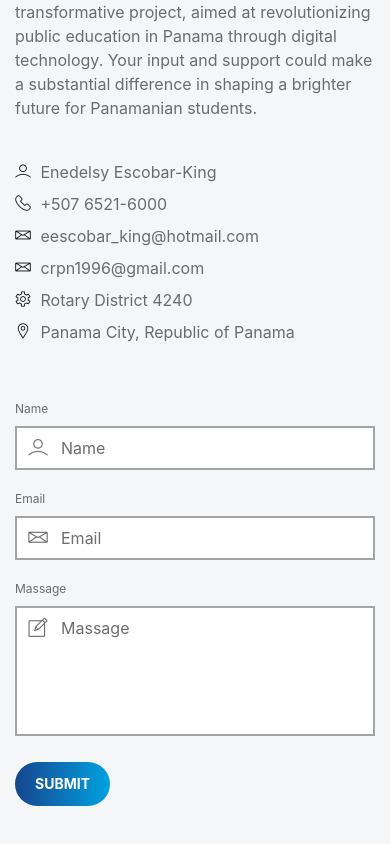
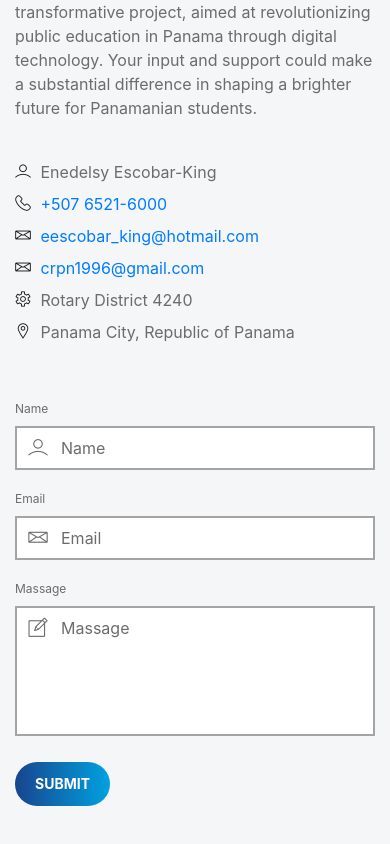
Before and after one commit to barustudio/rotaryedutechforpanama_landing, a Svelte app: page / in a window 390 px wide. Shown: the part 7128-7972 px from the top of the page. Built offline with nearby package versions, Linux system fonts and the light colour scheme.

Commit message:
feat(Contact): add type property and add links for phone and email types

```diff
--- a/src/Contact.svelte
+++ b/src/Contact.svelte
@@ -25,7 +25,15 @@
                     <p class="text">{contactText}</p>
                     <ul class="contact-info">
                         {#each contactInfo as info}
-                            <li><i class={info.icon} /> {info.text}</li>
+                        <li>
+                            <i class={info.icon} />
+                                {#if info.type === "mail"}
+                                <a href={"mailto:" + info.text}>{info.text}</a>
+                                {:else if info.type === "phone"}
+                                <a href={"tel:" + info.text}>{info.text}</a>
+                                {:else}
+                                {info.text}
+                                {/if}
                         {/each}
                     </ul>
                 </div>
--- a/src/data.json
+++ b/src/data.json
@@ -116,12 +116,12 @@
     "contactTitle": "Lets talk about the project",
     "contactText": "Join us in the conversation about this transformative project, aimed at revolutionizing public education in Panama through digital technology. Your input and support could make a substantial difference in shaping a brighter future for Panamanian students.",
     "contactInfo": [
-      {"icon": "lni-user", "text": "Enedelsy Escobar-King"},
-      {"icon": "lni-phone-handset", "text": "+507 6521-6000"},
-      {"icon": "lni-envelope", "text": "eescobar_king@hotmail.com"},
-      {"icon": "lni-envelope", "text": "crpn1996@gmail.com"},
-      {"icon": "lni-cog", "text": "Rotary District 4240"},
-      {"icon": "lni-map-marker", "text": "Panama City, Republic of Panama"}
+      {"type": "name", "icon": "lni-user", "text": "Enedelsy Escobar-King"},
+      {"type": "phone", "icon": "lni-phone-handset", "text": "+507 6521-6000"},
+      {"type": "mail", "icon": "lni-envelope", "text": "eescobar_king@hotmail.com"},
+      {"type": "mail", "icon": "lni-envelope", "text": "crpn1996@gmail.com"},
+      {"type": "district", "icon": "lni-cog", "text": "Rotary District 4240"},
+      {"type": "address", "icon": "lni-map-marker", "text": "Panama City, Republic of Panama"}
     ]
   },
 
```
